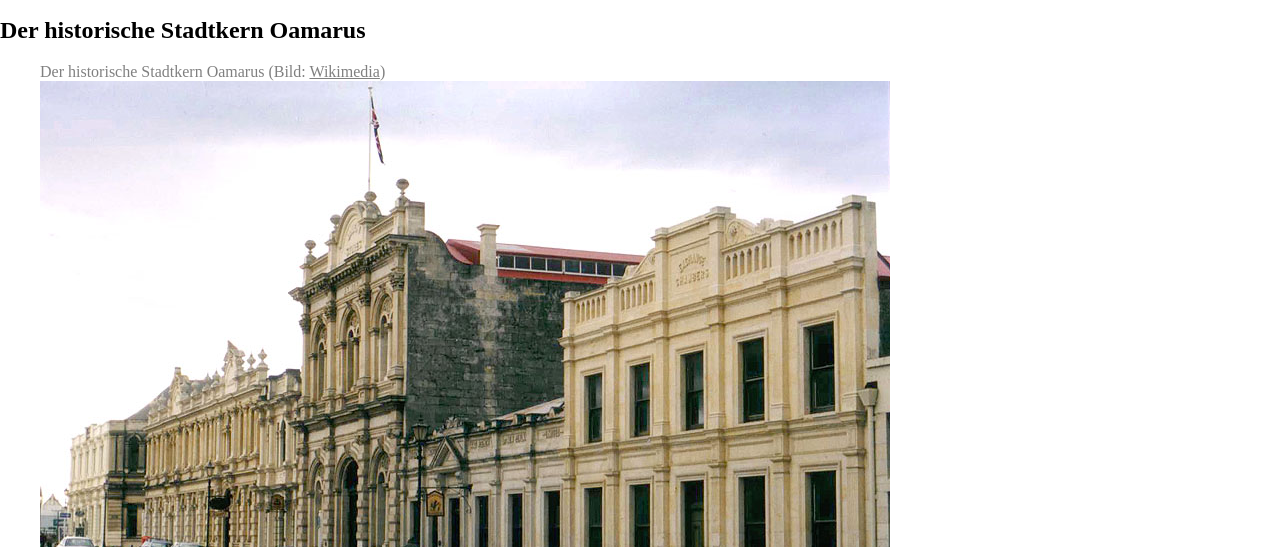
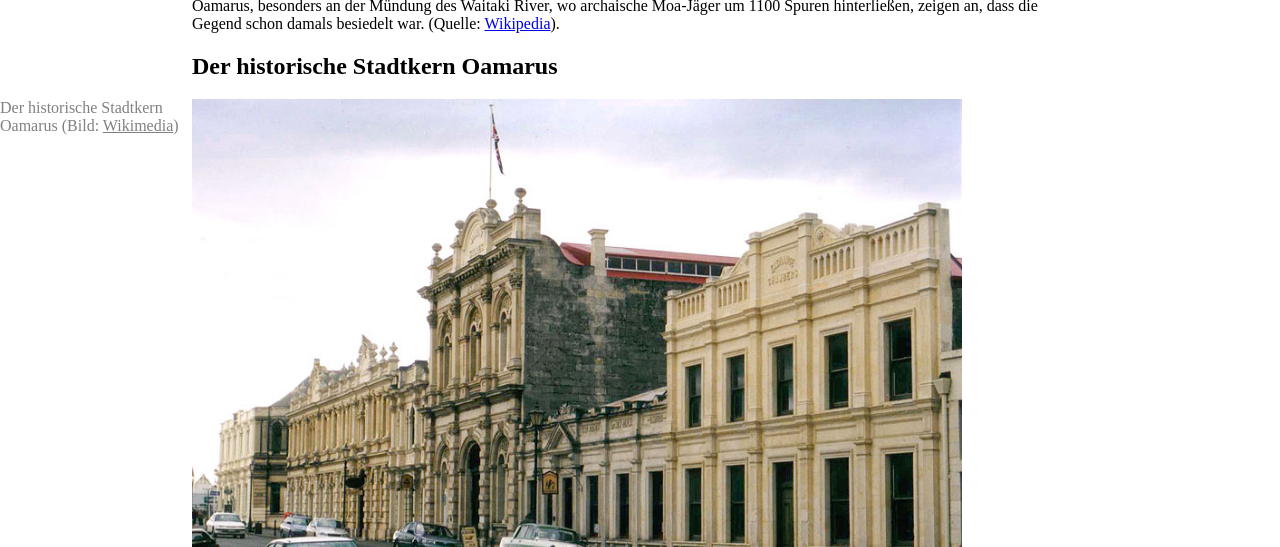
Before and after one commit to Mariii93/s3, a plain HTML site: page index.html in a window 1280 px wide. Shown: the part 593-1140 px from the top of the page. Drawn offline with Linux system fonts and the light colour scheme.

Commit message:
Artikelstil hinzugefügt

```diff
--- a/styles.css
+++ b/styles.css
@@ -43,12 +43,19 @@ body {
 }
 
 .article {
+    width: 70%;
+    margin: auto;
 }
 .article figure {
+    margin-left: 0;
 }
 .article figure img {
+    width: 90%
 }
 .article figure figcaption {
+    margin-left: -12em;
+    width: 11.5em;
+    float: left;
 }
 
 #map {
```
